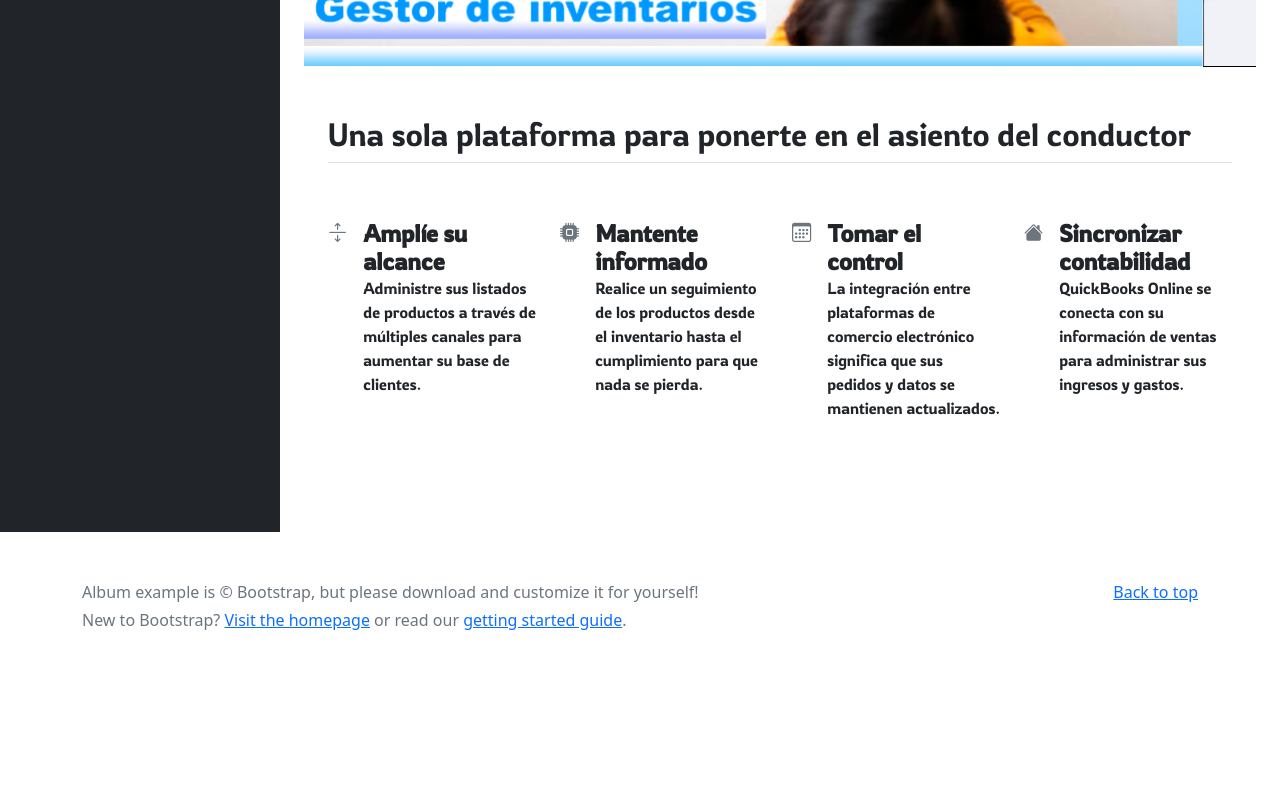
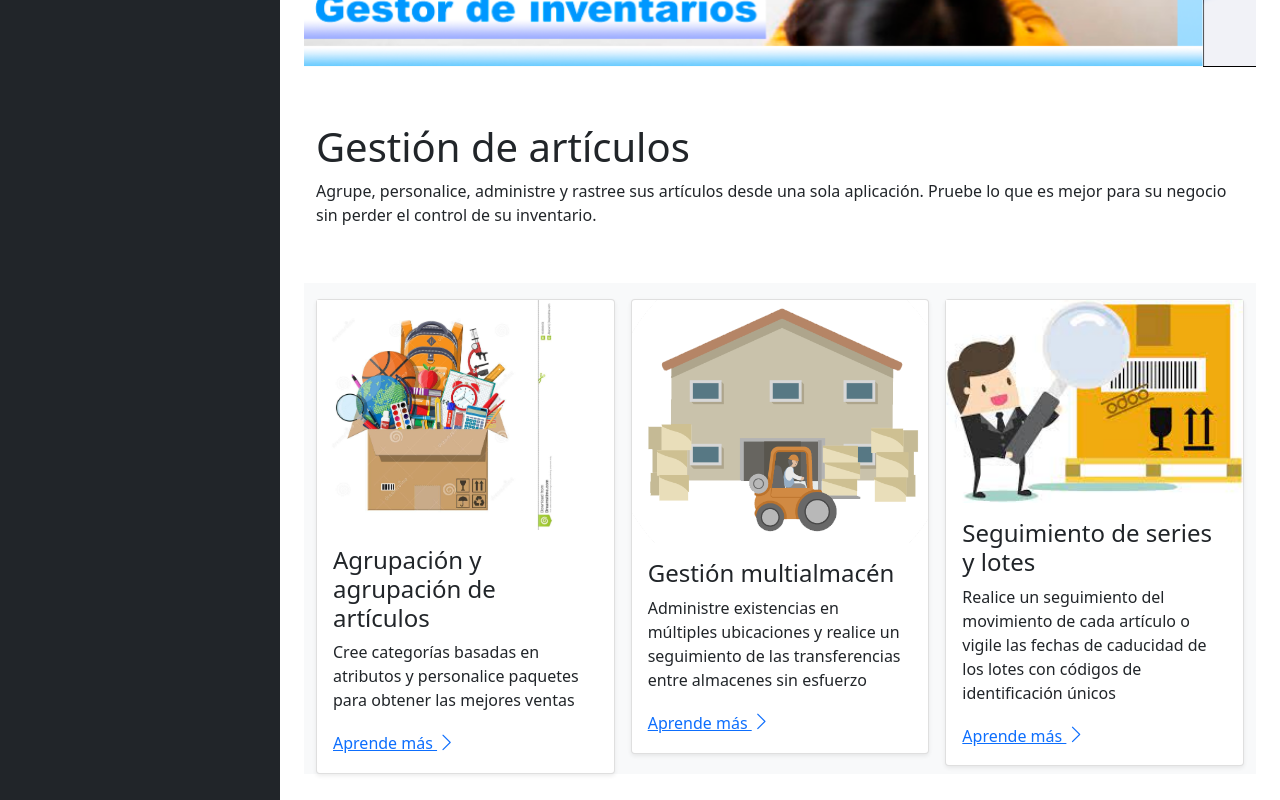
Before and after one commit to Imanol-Ibarra-Ortiz/NorthWind, a plain HTML site: page index.html in a window 1280 px wide. Shown: the part 820-1620 px from the top of the page. Before the commit the page ends 1500 px from the top, so only its background shows below. Drawn offline with nearby package versions, Linux system fonts and the light colour scheme.

Commit message:
se agregaro caraccetristicas y se contactos

```diff
--- a/CSS/estilos.css
+++ b/CSS/estilos.css
@@ -2,3 +2,47 @@
 div-1 {
     background-color: aqua;
 }
+
+.contenedor {
+    width: 100%;
+    margin: auto;
+}
+
+footer .contenedor {
+    display: flex;
+    flex-wrap: wrap;
+    justify-content: center;
+    padding-bottom: 25px;
+}
+
+.copy {
+    font-size: 20px;
+}
+
+.sociales {
+    width: 100%;
+    text-align: center;
+    font-size: 28px;
+}
+
+.sociales a {
+    color: #333;
+    text-decoration: none;
+}
+
+@media (min-width:768px) {
+    .sociales {
+        width: auto;
+    }
+
+    footer .contenedor {
+        justify-content: space-between;
+    }
+}
+
+
+@media (min-width:1024px) {
+    .contenedor {
+        width: 1000px;
+    }
+}
--- /dev/null
+++ b/CSS/fontello.css
@@ -0,0 +1,63 @@
+@font-face {
+  font-family: 'fontello';
+  src: url('../font/fontello.eot?91899059');
+  src: url('../font/fontello.eot?91899059#iefix') format('embedded-opentype'),
+       url('../font/fontello.woff2?91899059') format('woff2'),
+       url('../font/fontello.woff?91899059') format('woff'),
+       url('../font/fontello.ttf?91899059') format('truetype'),
+       url('../font/fontello.svg?91899059#fontello') format('svg');
+  font-weight: normal;
+  font-style: normal;
+}
+/* Chrome hack: SVG is rendered more smooth in Windozze. 100% magic, uncomment if you need it. */
+/* Note, that will break hinting! In other OS-es font will be not as sharp as it could be */
+/*
+@media screen and (-webkit-min-device-pixel-ratio:0) {
+  @font-face {
+    font-family: 'fontello';
+    src: url('../font/fontello.svg?91899059#fontello') format('svg');
+  }
+}
+*/
+
+ [class^="icon-"]:before, [class*=" icon-"]:before {
+  font-family: "fontello";
+  font-style: normal;
+  font-weight: normal;
+  speak: none;
+
+  display: inline-block;
+  text-decoration: inherit;
+  width: 1em;
+  margin-right: .2em;
+  text-align: center;
+  /* opacity: .8; */
+
+  /* For safety - reset parent styles, that can break glyph codes*/
+  font-variant: normal;
+  text-transform: none;
+
+  /* fix buttons height, for twitter bootstrap */
+  line-height: 1em;
+
+  /* Animation center compensation - margins should be symmetric */
+  /* remove if not needed */
+  margin-left: .2em;
+
+  /* you can be more comfortable with increased icons size */
+  /* font-size: 120%; */
+
+  /* Font smoothing. That was taken from TWBS */
+  -webkit-font-smoothing: antialiased;
+  -moz-osx-font-smoothing: grayscale;
+
+  /* Uncomment for 3D effect */
+  /* text-shadow: 1px 1px 1px rgba(127, 127, 127, 0.3); */
+}
+
+.icon-twitter:before { content: '\e800'; } /* '' */
+.icon-guidedog:before { content: '\e801'; } /* '' */
+.icon-menu:before { content: '\f0c9'; } /* '' */
+.icon-instagram:before { content: '\f16d'; } /* '' */
+.icon-facebook-rect:before { content: '\f301'; } /* '' */
+.icon-googleplus-rect:before { content: '\f309'; } /* '' */
--- a/index.html
+++ b/index.html
@@ -1,32 +1,41 @@
 <!doctype html>
 <html lang="en">
+
 <head>
   <!-- Required meta tags -->
   <meta charset="utf-8">
   <meta name="viewport" content="width=device-width, initial-scale=1">
 
   <!-- Bootstrap CSS -->
-    <link href="https://cdn.jsdelivr.net/npm/bootstrap@5.1.3/dist/css/bootstrap.min.css" rel="stylesheet" integrity="sha384-1BmE4kWBq78iYhFldvKuhfTAU6auU8tT94WrHftjDbrCEXSU1oBoqyl2QvZ6jIW3" crossorigin="anonymous">
-    <link rel="stylesheet" href="https://cdnjs.cloudflare.com/ajax/libs/font-awesome/6.0.0-beta3/css/all.min.css" integrity="sha512-Fo3rlrZj/k7ujTnHg4CGR2D7kSs0v4LLanw2qksYuRlEzO+tcaEPQogQ0KaoGN26/zrn20ImR1DfuLWnOo7aBA==" crossorigin="anonymous" referrerpolicy="no-referrer" />
+  <link href="https://cdn.jsdelivr.net/npm/bootstrap@5.1.3/dist/css/bootstrap.min.css" rel="stylesheet"
+    integrity="sha384-1BmE4kWBq78iYhFldvKuhfTAU6auU8tT94WrHftjDbrCEXSU1oBoqyl2QvZ6jIW3" crossorigin="anonymous">
+  <link rel="stylesheet" href="https://cdnjs.cloudflare.com/ajax/libs/font-awesome/6.0.0-beta3/css/all.min.css"
+    integrity="sha512-Fo3rlrZj/k7ujTnHg4CGR2D7kSs0v4LLanw2qksYuRlEzO+tcaEPQogQ0KaoGN26/zrn20ImR1DfuLWnOo7aBA=="
+    crossorigin="anonymous" referrerpolicy="no-referrer" />
   <link rel="stylesheet" href="https://cdn.jsdelivr.net/npm/bootstrap-icons@1.7.2/font/bootstrap-icons.css">
   <link rel="preconnect" href="https://fonts.googleapis.com">
   <link rel="preconnect" href="https://fonts.gstatic.com" crossorigin>
   <link href="https://fonts.googleapis.com/css2?family=Rowdies:wght@300&display=swap" rel="stylesheet">
+  <link rel="stylesheet" href="CSS/estilos.css">
+  <link rel="stylesheet" href="CSS/fontello.css">
   <!--<link rel="stylesheet" href="css/estilos.css">-->
+
   <title>NorthWind</title>
   <style>
-      i{
+    i {
       font-size: 1.2em;
     }
   </style>
 </head>
+
 <body>
   <header>
     <nav class="navbar navbar-expand-lg navbar-light bg-light">
       <div class="container-fluid" style="background-color: #00c4df;">
         <img src="imgs/logo-NortWindv3.png" alt="" width="160" height="80">
         <a class="navbar-brand" href="#">NorthWind</a>
-          <button class="navbar-toggler" type="button" data-bs-toggle="collapse" data-bs-target="#navbarSupportedContent" aria-controls="navbarSupportedContent" aria-expanded="false" aria-label="Toggle navigation">
+        <button class="navbar-toggler" type="button" data-bs-toggle="collapse" data-bs-target="#navbarSupportedContent"
+          aria-controls="navbarSupportedContent" aria-expanded="false" aria-label="Toggle navigation">
           <span class="navbar-toggler-icon"></span>
         </button>
         <div class="collapse navbar-collapse" id="navbarSupportedContent">
@@ -35,7 +44,8 @@
           </ul>
           <form class="d-flex">
 
-              <button class="btn btn-outline-secondary" type="submit"><i class="bi bi-person-circle"></i> Iniciar sesión</button>
+            <button class="btn btn-outline-secondary" type="submit"><i class="bi bi-person-circle"></i> Iniciar
+              sesión</button>
           </form>
         </div>
       </div>
@@ -44,7 +54,8 @@
   <main class="d-flex">
     <!--Barra lateral-->
     <div class="d-flex flex-column flex-shrink-0 p-3 bg-dark" style="width: 280px;">
-        <a href="/" class="d-flex align-items-center mb-3 mb-md-0 me-md-auto link-dark text-decoration-none" style="color: aliceblue;">
+      <a href="/" class="d-flex align-items-center mb-3 mb-md-0 me-md-auto link-dark text-decoration-none"
+        style="color: aliceblue;">
         <i class="bi bi-bootstrap text-muted flex-shrink-0 me-3"></i>
         <span class="fs-4">Panel</span>
       </a>
@@ -57,7 +68,7 @@
           </a>
         </li>
         <li>
-            <a href="#" class="nav-link link-dark" style="color: aliceblue;">
+          <a href="PlanesYPrecios.html" class="nav-link link-dark" style="color: aliceblue;">
             <i class="bi bi-speedometer2 text-muted flex-shrink-0 me-3"></i>
 
             Planes y Precios
@@ -92,7 +103,11 @@
         <div class="row py-lg-5">
           <div class="">
             <h1 class="">Todo lo que necesita para operar de manera eficiente, vender más y hacer crecer su negocio</h1>
-              <p class="">NorthWind conecta sus productos, canales de venta, ubicaciones de existencias, pedidos, almacenes, flujos de trabajo, informes y más en una solución automatizada. Deleite a todos en su negocio con una fuente de verdad conectada. Proporcione a sus gerentes de operaciones, finanzas, almacén y comercio electrónico las herramientas que necesitan para trabajar juntos de manera más eficiente y fluida.</p>
+            <p class="">NorthWind conecta sus productos, canales de venta, ubicaciones de existencias, pedidos,
+              almacenes, flujos de trabajo, informes y más en una solución automatizada. Deleite a todos en su negocio
+              con una fuente de verdad conectada. Proporcione a sus gerentes de operaciones, finanzas, almacén y
+              comercio electrónico las herramientas que necesitan para trabajar juntos de manera más eficiente y fluida.
+            </p>
           </div>
         </div>
       </section>
@@ -111,6 +126,79 @@
           </div>
         </div>
 
+        <!--Segunda sección de contenido-->
+        <section class="py-2  container">
+          <div class="row py-lg-5">
+            <div class="">
+              <h1 class="">Gestión de artículos</h1>
+              <p class="">Agrupe, personalice, administre y rastree sus artículos desde una sola
+                aplicación. Pruebe lo que es mejor para su negocio sin perder el control de su
+                inventario.</p>
+            </div>
+          </div>
+        </section>
+
+        <!--Album de tarjetas-->
+        <div class="album bg-light">
+          <div class="container">
+
+            <div class="row row-cols-1 row-cols-sm-2 row-cols-md-3 g-3">
+              <div class="col">
+                <div class="card shadow-sm">
+                  <img src="imgs/agrupacion de articulos.jpg" width="80%" height="100%" fill="#55595c"></rect><text
+                    x="50%" y="50%">
+                    <div class="card-body">
+                      <h4>Agrupación y agrupación de artículos</h1>
+                        <p class="card-text">Cree categorías basadas en atributos y personalice paquetes para obtener
+                          las mejores ventas</p>
+                        <div class="d-flex justify-content-between align-items-center">
+                          <a href="#" class="icon-link">
+                            Aprende más
+                            <i class="bi bi-chevron-right"></i>
+                          </a>
+                        </div>
+                    </div>
+                </div>
+              </div>
+              <div class="col">
+                <div class="card shadow-sm">
+                  <img src="imgs/almacen.png" width="100%" height="100%" fill="#55595c"></rect><text x="50%" y="50%">
+                    <div class="card-body">
+                      <h4>Gestión multialmacén</h4>
+                      <p class="card-text">Administre existencias en múltiples ubicaciones
+                        y realice un seguimiento de las transferencias entre almacenes sin esfuerzo</p>
+                      <div class="d-flex justify-content-between align-items-center">
+                        <a href="#" class="icon-link">
+                          Aprende más
+                          <i class="bi bi-chevron-right"></i>
+                        </a>
+                      </div>
+                    </div>
+                </div>
+              </div>
+              <div class="col">
+                <div class="card shadow-sm">
+                  <img src="imgs/descarga.jpg" width="100%" height="100%" fill="#55595c"></rect><text x="50%" y="50%">
+                    <div class="card-body">
+                      <h4>Seguimiento de series y lotes</h4>
+                      <p class="card-text">Realice un seguimiento del movimiento de cada artículo o vigile las fechas de
+                        caducidad de los
+                        lotes con códigos de identificación únicos</p>
+                      <div class="d-flex justify-content-between align-items-center">
+                        <a href="#" class="icon-link">
+                          Aprende más
+                          <i class="bi bi-chevron-right"></i>
+                        </a>
+                      </div>
+                    </div>
+                </div>
+              </div>
+
+            </div>
+          </div>
+        </div>
+        <!--Fin Album de tarjetas-->
+
         <!--Grid de iconos-->
         <div class="container px-4 py-5" id="icon-grid" style="font-family: 'Rowdies', cursive;">
           <h2 class="pb-2 border-bottom">Una sola plataforma para ponerte en el asiento del conductor</h2>
@@ -120,21 +208,24 @@
               <i class="bi bi-arrows-expand text-muted flex-shrink-0 me-3"></i>
               <div>
                 <h4 class="fw-bold mb-0">Amplíe su alcance</h4>
-                <p>Administre sus listados de productos a través de múltiples canales para aumentar su base de clientes.</p>
+                <p>Administre sus listados de productos a través de múltiples canales para aumentar su base de clientes.
+                </p>
               </div>
             </div>
             <div class="col d-flex align-items-start">
               <i class="bi bi-cpu-fill text-muted flex-shrink-0 me-3"></i>
               <div>
                 <h4 class="fw-bold mb-0">Mantente informado</h4>
-                <p>Realice un seguimiento de los productos desde el inventario hasta el cumplimiento para que nada se pierda.</p>
+                <p>Realice un seguimiento de los productos desde el inventario hasta el cumplimiento para que nada se
+                  pierda.</p>
               </div>
             </div>
             <div class="col d-flex align-items-start">
               <i class="bi bi-calendar3 text-muted flex-shrink-0 me-3"></i>
               <div>
                 <h4 class="fw-bold mb-0">Tomar el control</h4>
-                <p>La integración entre plataformas de comercio electrónico significa que sus pedidos y datos se mantienen actualizados.</p>
+                <p>La integración entre plataformas de comercio electrónico significa que sus pedidos y datos se
+                  mantienen actualizados.</p>
               </div>
             </div>
             <div class="col d-flex align-items-start">
@@ -148,22 +239,41 @@
         </div>
         <!--Fin Grid de iconos-->
 
+
+
+
       </div>
       <!--Fin Contenido-->
 
   </main>
 
-    <footer class="text-muted py-5">
-      <div class="container">
-        <p class="float-end mb-1">
-          <a href="#">Back to top</a>
-        </p>
-        <p class="mb-1">Album example is © Bootstrap, but please download and customize it for yourself!</p>
-        <p class="mb-0">New to Bootstrap? <a href="/">Visit the homepage</a> or read our <a href="/docs/5.1/getting-started/introduction/">getting started guide</a>.</p>
+  <footer class="navbar navbar-expand-lg navbar-light bg-light">
+    <div class="contenedor">
+      <p class="copy">NorthWind &copy; 2021</p>
+      <p class="copy">CONSULTAS DE VENTAS <br>
+        Enviar un mensaje <br>
+        Recomendar un cliente <br>
+        +1 888 813 6691 <br>
+        +44 117 205 1394 <br>
+        +61 3 7003 6819 <br>
+        +64 9 801 6337 <br>
+        +64 9 801 6337</p>
+      <div class="sociales">
+        <a class="icon-facebook-rect" href="https://www.facebook.com/"></a>
+        <a class="icon-twitter" href="https://twitter.com/"></a>
+        <a class="icon-instagram" href="https://www.instagram.com/"></a>
+        <a class="icon-googleplus-rect" href="https://plus.google.com/"></a>
+      </div>
     </div>
   </footer>
 
-    <script src="https://cdn.jsdelivr.net/npm/bootstrap@5.1.3/dist/js/bootstrap.bundle.min.js" integrity="sha384-ka7Sk0Gln4gmtz2MlQnikT1wXgYsOg+OMhuP+IlRH9sENBO0LRn5q+8nbTov4+1p" crossorigin="anonymous"></script>
-    <script src="https://cdnjs.cloudflare.com/ajax/libs/font-awesome/6.0.0-beta3/js/all.min.js" integrity="sha512-fzff82+8pzHnwA1mQ0dzz9/E0B+ZRizq08yZfya66INZBz86qKTCt9MLU0NCNIgaMJCgeyhujhasnFUsYMsi0Q==" crossorigin="anonymous" referrerpolicy="no-referrer"></script>
+
+  <script src="https://cdn.jsdelivr.net/npm/bootstrap@5.1.3/dist/js/bootstrap.bundle.min.js"
+    integrity="sha384-ka7Sk0Gln4gmtz2MlQnikT1wXgYsOg+OMhuP+IlRH9sENBO0LRn5q+8nbTov4+1p"
+    crossorigin="anonymous"></script>
+  <script src="https://cdnjs.cloudflare.com/ajax/libs/font-awesome/6.0.0-beta3/js/all.min.js"
+    integrity="sha512-fzff82+8pzHnwA1mQ0dzz9/E0B+ZRizq08yZfya66INZBz86qKTCt9MLU0NCNIgaMJCgeyhujhasnFUsYMsi0Q=="
+    crossorigin="anonymous" referrerpolicy="no-referrer"></script>
 </body>
+
 </html>
```
Also changed, not shown: font/fontello.ttf (added), font/fontello.woff (added), font/fontello.woff2 (added), imgs/agrupacion de articulos.jpg (added), imgs/almacen.png (added), imgs/descarga.jpg (added), 2 other files. Lines whose indentation alone changed are shown as unchanged.
